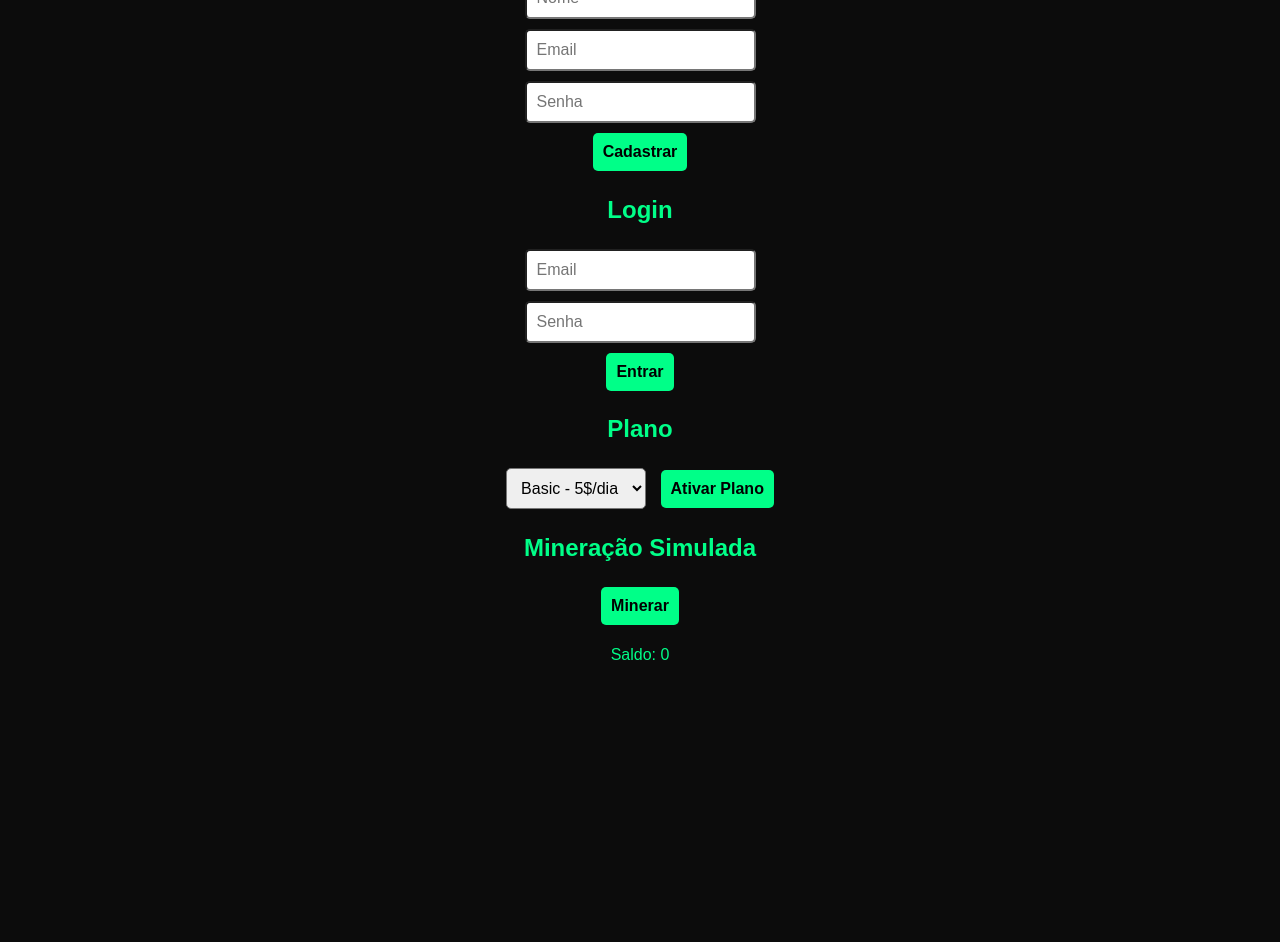
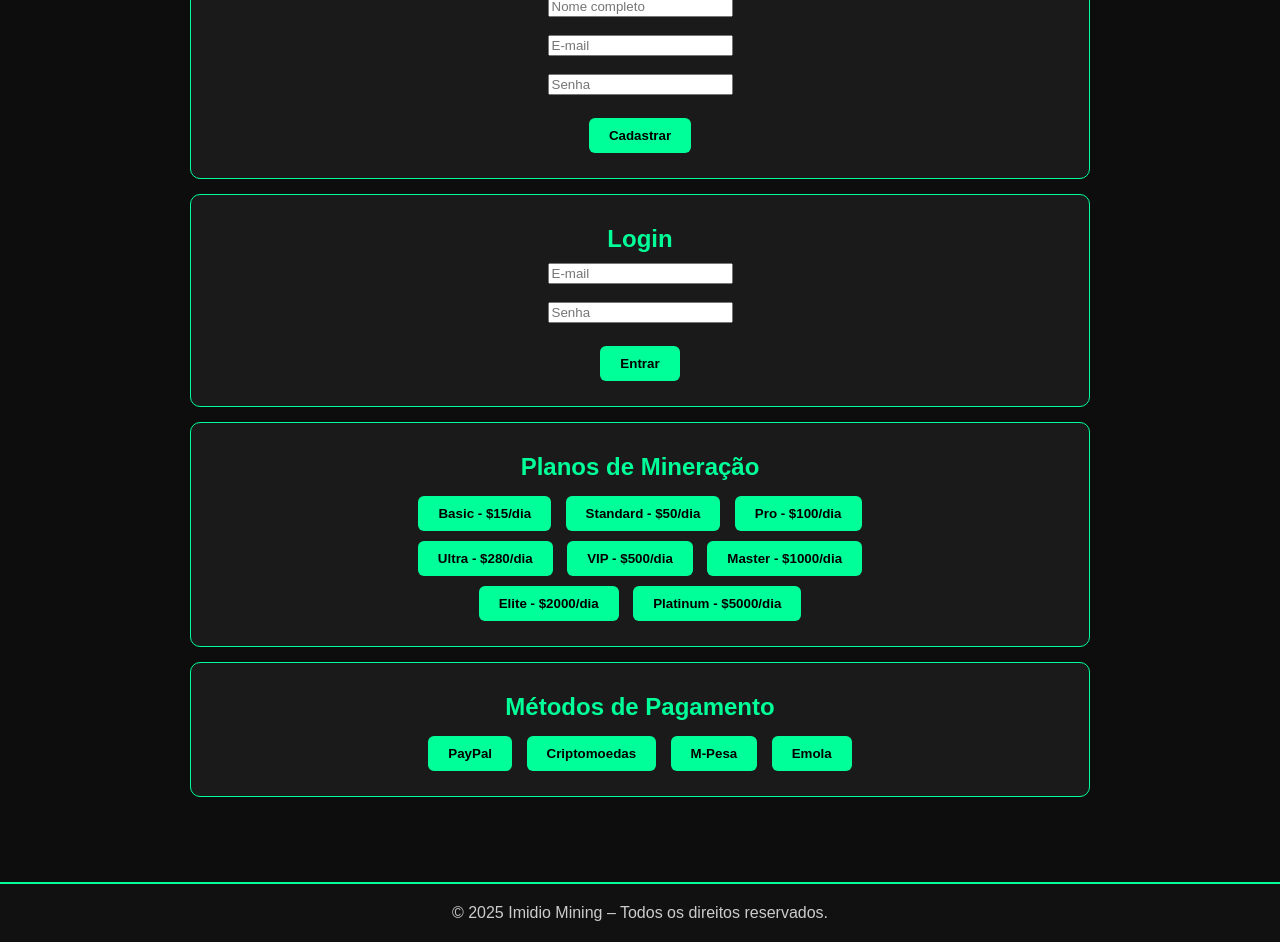
Before and after one commit to imidiomacave07-beep/imidio-mining-deploy, a website: page public/index.html in a window 1280 px wide. Shown: the part 243-1185 px from the top of the page. Before the commit the page ends 971 px from the top, so only its background shows below. Drawn offline with Linux system fonts and the light colour scheme.

Commit message:
Update index.html

```diff
--- a/public/index.html
+++ b/public/index.html
@@ -3,99 +3,157 @@
 <head>
     <meta charset="UTF-8">
     <meta name="viewport" content="width=device-width, initial-scale=1.0">
-<title>Imidio Mining</title>
+    <title>Imidio Mining - Plataforma Oficial</title>
     <style>
-body { background:#0c0c0c; color:#00ff88; font-family:Arial; text-align:center; padding:40px; }
-input, select, button { padding:10px; margin:5px; font-size:16px; border-radius:5px; }
-button { cursor:pointer; font-weight:bold; background:#00ff88; color:#000; border:none; }
-button:hover { background:#00dd88; }
+        body {
+            margin: 0;
+            padding: 0;
+            font-family: Arial, sans-serif;
+            background: #0d0d0d;
+            color: #fff;
+            text-align: center;
+        }
+
+        header {
+            background: #111;
+            padding: 20px;
+            border-bottom: 2px solid #00ff99;
+        }
+
+        header h1 {
+            margin: 0;
+            font-size: 28px;
+        }
+
+        .container {
+            padding: 30px;
+            max-width: 900px;
+            margin: auto;
+        }
+
+        .card {
+            background: #1a1a1a;
+            padding: 20px;
+            margin: 15px 0;
+            border-radius: 10px;
+            border: 1px solid #00ff99;
+        }
+
+        .card h2 {
+            color: #00ff99;
+            margin: 10px 0;
+        }
+
+        .btn {
+            background: #00ff99;
+            border: none;
+            padding: 10px 20px;
+            border-radius: 6px;
+            cursor: pointer;
+            font-weight: bold;
+            margin: 5px;
+            transition: 0.2s;
+        }
+
+        .btn:hover {
+            background: #00dd88;
+        }
+
+        footer {
+            padding: 20px;
+            margin-top: 40px;
+            background: #111;
+            border-top: 2px solid #00ff99;
+            color: #ccc;
+        }
     </style>
 </head>
 <body>
 
+<header>
     <h1>🚀 Imidio Mining</h1>
-<p>Plataforma de mineração digital simulada</p>
+    <p>Plataforma de mineração digital com planos e pagamentos integrados</p>
+</header>
 
+<div class="container">
+
+    <div class="card">
         <h2>Cadastro</h2>
-<input id="name" placeholder="Nome" /><br/>
-<input id="email" placeholder="Email" /><br/>
-<input id="password" placeholder="Senha" type="password" /><br/>
-<button onclick="register()">Cadastrar</button>
+        <input type="text" id="nome" placeholder="Nome completo"><br><br>
+        <input type="email" id="email" placeholder="E-mail"><br><br>
+        <input type="password" id="senha" placeholder="Senha"><br><br>
+        <button class="btn" onclick="cadastrar()">Cadastrar</button>
+    </div>
 
+    <div class="card">
         <h2>Login</h2>
-<input id="loginEmail" placeholder="Email" /><br/>
-<input id="loginPassword" placeholder="Senha" type="password" /><br/>
-<button onclick="login()">Entrar</button>
+        <input type="email" id="loginEmail" placeholder="E-mail"><br><br>
+        <input type="password" id="loginSenha" placeholder="Senha"><br><br>
+        <button class="btn" onclick="login()">Entrar</button>
+    </div>
 
-<h2>Plano</h2>
-<select id="planSelect">
-<option value="basic">Basic - 5$/dia</option>
-<option value="pro">Pro - 10$/dia</option>
-<option value="elite">Elite - 20$/dia</option>
-</select>
-<button onclick="choosePlan()">Ativar Plano</button>
+    <div class="card">
+        <h2>Planos de Mineração</h2>
+        <div>
+            <button class="btn" onclick="ativarPlano(15)">Basic - $15/dia</button>
+            <button class="btn" onclick="ativarPlano(50)">Standard - $50/dia</button>
+            <button class="btn" onclick="ativarPlano(100)">Pro - $100/dia</button>
+        </div>
+        <div>
+            <button class="btn" onclick="ativarPlano(280)">Ultra - $280/dia</button>
+            <button class="btn" onclick="ativarPlano(500)">VIP - $500/dia</button>
+            <button class="btn" onclick="ativarPlano(1000)">Master - $1000/dia</button>
+        </div>
+        <div>
+            <button class="btn" onclick="ativarPlano(2000)">Elite - $2000/dia</button>
+            <button class="btn" onclick="ativarPlano(5000)">Platinum - $5000/dia</button>
+        </div>
+    </div>
 
-<h2>Mineração Simulada</h2>
-<button onclick="mine()">Minerar</button>
-<p id="balance">Saldo: 0</p>
+    <div class="card">
+        <h2>Métodos de Pagamento</h2>
+        <button class="btn" onclick="pagamento('PayPal')">PayPal</button>
+        <button class="btn" onclick="pagamento('Cripto')">Criptomoedas</button>
+        <button class="btn" onclick="pagamento('M-Pesa')">M-Pesa</button>
+        <button class="btn" onclick="pagamento('Emola')">Emola</button>
+    </div>
+
+</div>
+
+<footer>
+    © 2025 Imidio Mining – Todos os direitos reservados.
+</footer>
 
 <script>
-let currentUser = null;
-
-async function register() {
-  const name = document.getElementById('name').value;
-  const email = document.getElementById('email').value;
-  const password = document.getElementById('password').value;
-
-  const res = await fetch('/register', {
-    method:'POST',
-    headers:{'Content-Type':'application/json'},
-    body: JSON.stringify({name,email,password})
-  });
-  const data = await res.json();
-  alert(data.message);
+    function cadastrar() {
+        const nome = document.getElementById("nome").value;
+        const email = document.getElementById("email").value;
+        const senha = document.getElementById("senha").value;
+        if(nome && email && senha) {
+            alert(`Cadastro enviado: ${nome} (${email})`);
+        } else {
+            alert("Preencha todos os campos!");
+        }
     }
 
-async function login() {
-  const email = document.getElementById('loginEmail').value;
-  const password = document.getElementById('loginPassword').value;
-
-  const res = await fetch('/login', {
-    method:'POST',
-    headers:{'Content-Type':'application/json'},
-    body: JSON.stringify({email,password})
-  });
-  const data = await res.json();
-  alert(data.message);
-  if(data.user) currentUser = data.user;
-  document.getElementById('balance').innerText = 'Saldo: ' + (currentUser ? currentUser.balance : 0);
+    function login() {
+        const email = document.getElementById("loginEmail").value;
+        const senha = document.getElementById("loginSenha").value;
+        if(email && senha) {
+            alert(`Login efetuado: ${email}`);
+        } else {
+            alert("Preencha e-mail e senha!");
+        }
     }
 
-async function choosePlan() {
-  if(!currentUser) { alert('Faça login primeiro'); return; }
-  const plan = document.getElementById('planSelect').value;
-  const res = await fetch('/plan', {
-    method:'POST',
-    headers:{'Content-Type':'application/json'},
-    body: JSON.stringify({email: currentUser.email, plan})
-  });
-  const data = await res.json();
-  alert(data.message);
-  currentUser = data.user;
+    function ativarPlano(valor) {
+        alert(`Plano ativado: $${valor}/dia`);
     }
 
-async function mine() {
-  if(!currentUser) { alert('Faça login primeiro'); return; }
-  const res = await fetch('/mine', {
-    method:'POST',
-    headers:{'Content-Type':'application/json'},
-    body: JSON.stringify({email: currentUser.email})
-  });
-  const data = await res.json();
-  alert(data.message);
-  currentUser.balance = data.balance;
-  document.getElementById('balance').innerText = 'Saldo: ' + currentUser.balance;
+    function pagamento(metodo) {
+        alert(`Pagamento selecionado: ${metodo}`);
     }
 </script>
+
 </body>
   </html>
```
Lines whose indentation alone changed are shown as unchanged.
